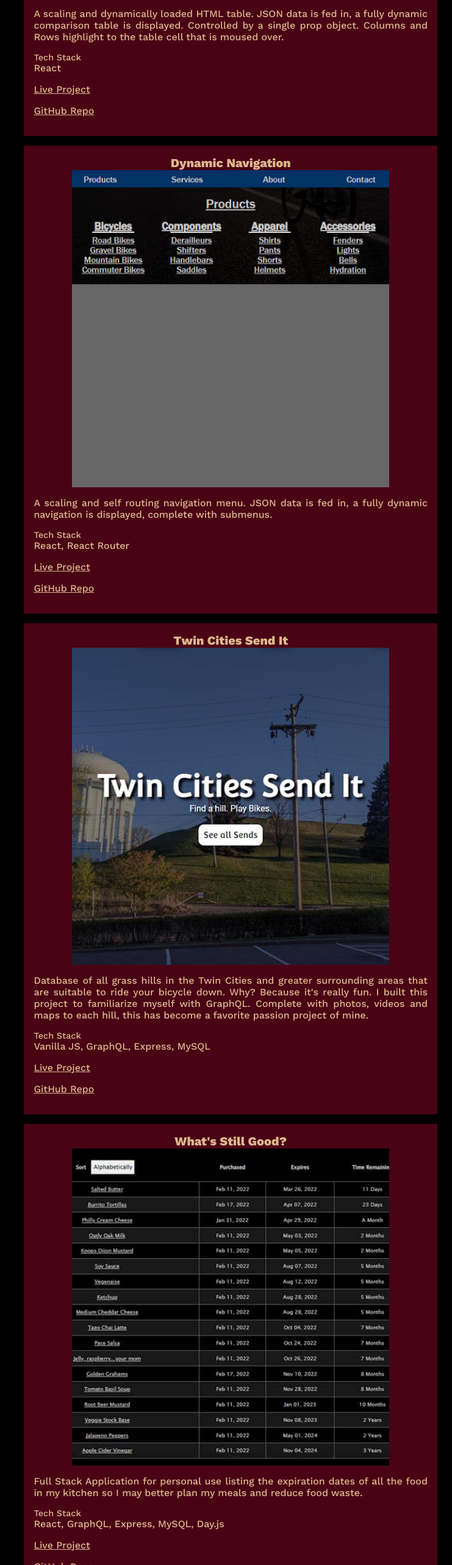
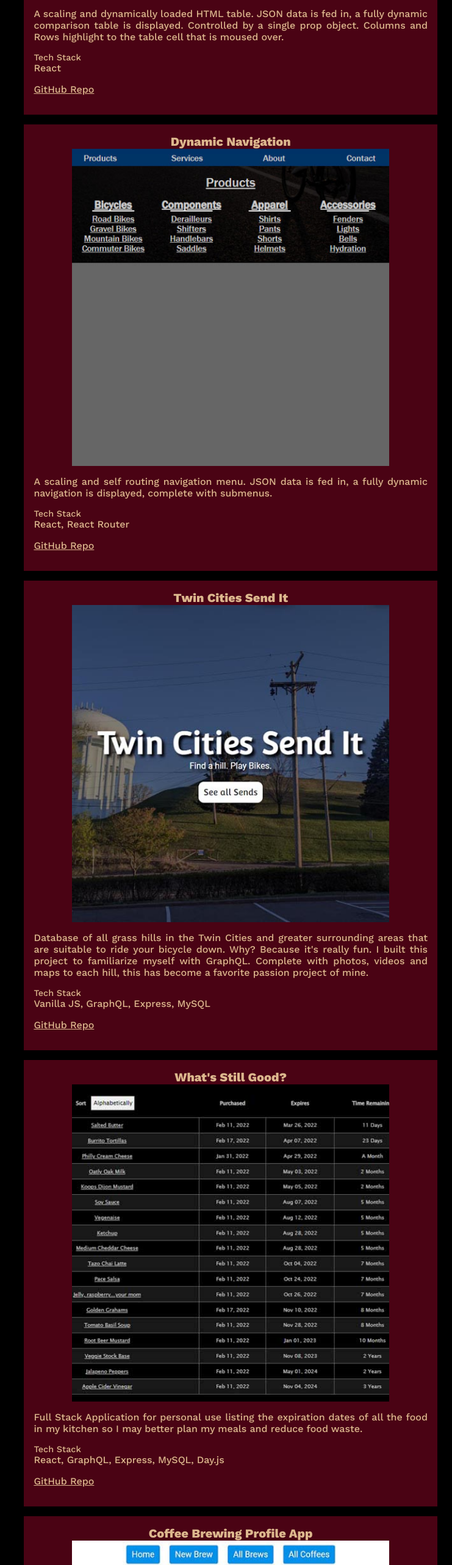
Before and after one commit to macemke4130/Lucas-Mace-Portfolio-V3, a React (Create React App) app in the folder client/: page /projects in a window 1280 px wide. Shown: the part 1740-4306 px from the top of the page at 61% size, without its empty margins (539-1280 px from the left). Built offline with nearby package versions, Linux system fonts and the light colour scheme.

Commit message:
Removing expired live project links - LM

```diff
--- a/client/src/Pages/ProjectsPage.js
+++ b/client/src/Pages/ProjectsPage.js
@@ -44,7 +44,6 @@ function ProjectsPage() {
                             <p className="projectDesc">A scaling and dynamically loaded HTML table. JSON data is fed in, a fully dynamic comparison table is displayed. Controlled by a single prop object. Columns and Rows highlight to the table cell that is moused over.</p>
                             <p className="techStackTitle">Tech Stack</p>
                             <p className="techStack">React</p>
-                            <p className="projectLink"><a href="https://dynamic-react-table.herokuapp.com/" target="_blank" rel="noreferrer">Live Project</a></p>
                             <p className="projectLink"><a href="https://github.com/macemke4130/Dynamic-React-Table-Component" target="_blank" rel="noreferrer">GitHub Repo</a></p>
                         </div>
                     </div>
@@ -55,7 +54,6 @@ function ProjectsPage() {
                             <p className="projectDesc">A scaling and self routing navigation menu. JSON data is fed in, a fully dynamic navigation is displayed, complete with submenus.</p>
                             <p className="techStackTitle">Tech Stack</p>
                             <p className="techStack">React, React Router</p>
-                            <p className="projectLink"><a href="https://dynamic-nav.herokuapp.com/" target="_blank" rel="noreferrer">Live Project</a></p>
                             <p className="projectLink"><a href="https://github.com/macemke4130/Navigation-Menu" target="_blank" rel="noreferrer">GitHub Repo</a></p>
                         </div>
                     </div>
@@ -66,7 +64,6 @@ function ProjectsPage() {
                             <p className="projectDesc">Database of all grass hills in the Twin Cities and greater surrounding areas that are suitable to ride your bicycle down. Why? Because it's really fun. I built this project to familiarize myself with GraphQL. Complete with photos, videos and maps to each hill, this has become a favorite passion project of mine.</p>
                             <p className="techStackTitle">Tech Stack</p>
                             <p className="techStack">Vanilla JS, GraphQL, Express, MySQL</p>
-                            <p className="projectLink"><a href="http://www.twincitiessendit.com/" target="_blank" rel="noreferrer">Live Project</a></p>
                             <p className="projectLink"><a href="https://github.com/macemke4130/Twin-Cities-Send-It" target="_blank" rel="noreferrer">GitHub Repo</a></p>
                         </div>
                     </div>
@@ -77,7 +74,6 @@ function ProjectsPage() {
                             <p className="projectDesc">Full Stack Application for personal use listing the expiration dates of all the food in my kitchen so I may better plan my meals and reduce food waste.</p>
                             <p className="techStackTitle">Tech Stack</p>
                             <p className="techStack">React, GraphQL, Express, MySQL, Day.js</p>
-                            <p className="projectLink"><a href="http://whats-still-good.herokuapp.com/" target="_blank" rel="noreferrer">Live Project</a></p>
                             <p className="projectLink"><a href="https://github.com/macemke4130/whats-good" target="_blank" rel="noreferrer">GitHub Repo</a></p>
                         </div>
                     </div>
@@ -88,7 +84,6 @@ function ProjectsPage() {
                             <p className="projectDesc">Proof of concept tool to help at home baristas to keep track of and maintain their coffee brewing techniques. Choose your preferred brewing method and the app frontloads your previous brew into the input fields to cut down on redundancies. I use this app almost every day. Feel free to sign up!</p>
                             <p className="techStackTitle">Tech Stack</p>
                             <p className="techStack">React JS, TypeScript, Express, Passport, BCrypt, MySQL, WebPack, React Router</p>
-                            <p className="projectLink"><a href="https://coffee-brew-profiler.herokuapp.com/" target="_blank" rel="noreferrer">Live Project</a></p>
                             <p className="projectLink"><a href="https://github.com/macemke4130/Coffee-Brew-Profiler" target="_blank" rel="noreferrer">GitHub Repo</a></p>
                         </div>
                     </div>
@@ -99,7 +94,6 @@ function ProjectsPage() {
                             <p className="projectDesc">Sometimes deciding to upgrade your bike can be a difficult decision. This calculator will give you the dollars per gram (or ounces) for a supplied component upgrade.</p>
                             <p className="techStackTitle">Tech Stack</p>
                             <p className="techStack">Vanilla JS, Express</p>
-                            <p className="projectLink"><a href="https://shaving-grams.herokuapp.com/" target="_blank" rel="noreferrer">Live Project</a></p>
                             <p className="projectLink"><a href="https://github.com/macemke4130/Grams-Per-Dollar" target="_blank" rel="noreferrer">GitHub Repo</a></p>
                         </div>
                     </div>
```
